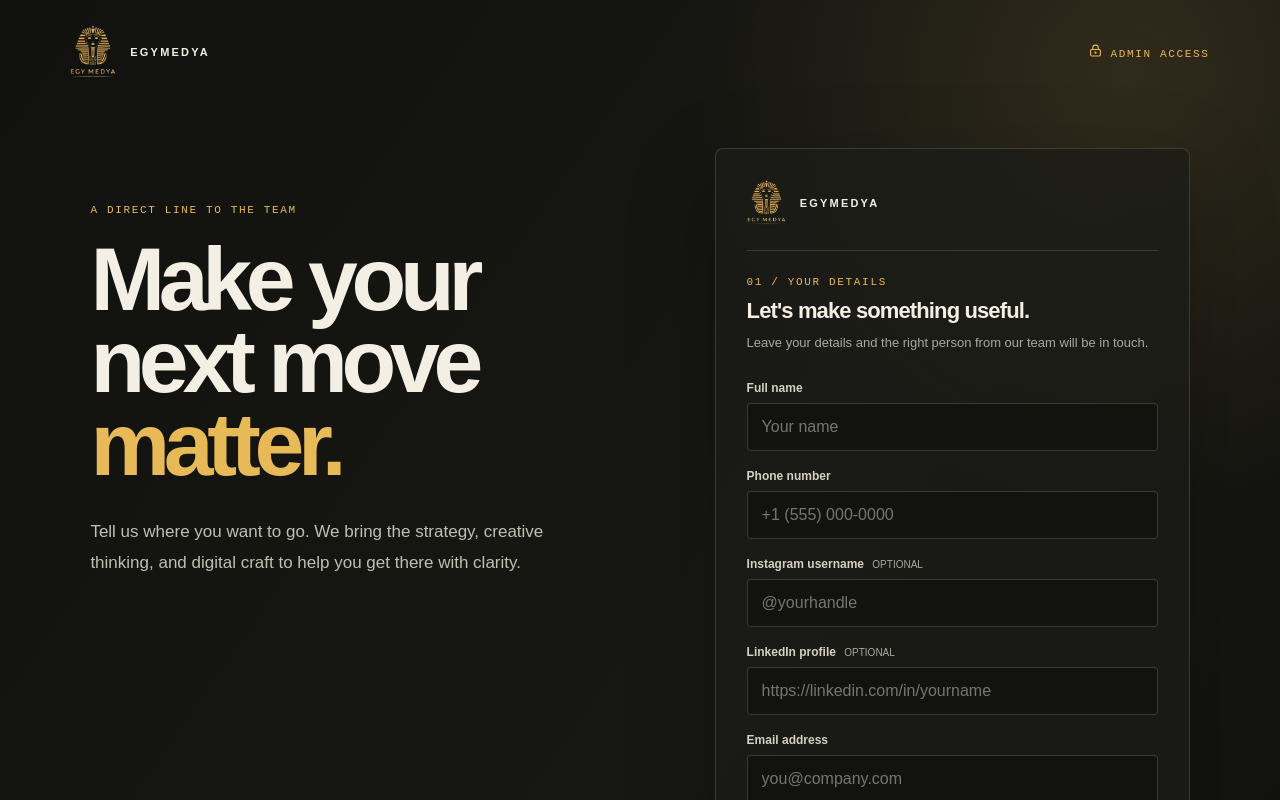
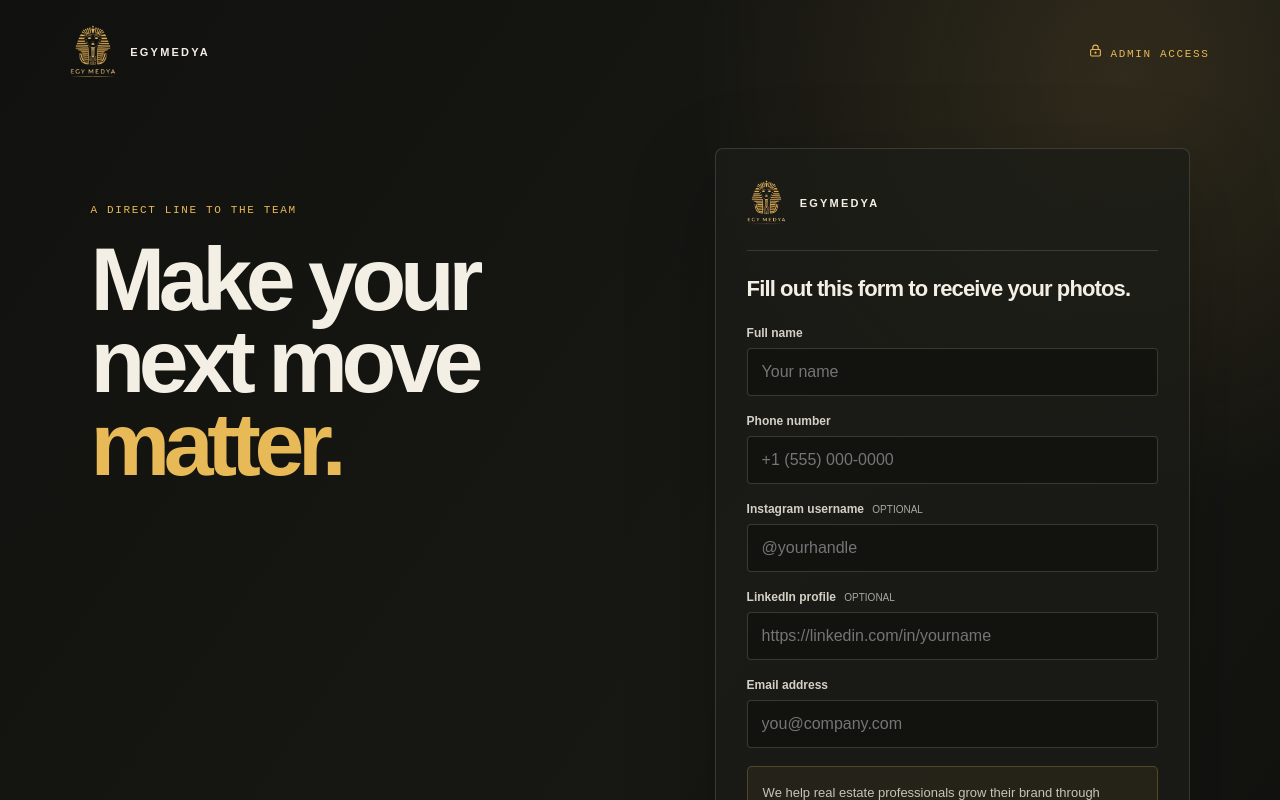
Before and after one commit to MoMassEg/EGYMEDYA-form, a Next.js app: page / in a window 1280 px wide. Shown: the top 800 px of the page. Built offline with nearby package versions, Linux system fonts and the light colour scheme.

Commit message:
Update form header to request photos

```diff
--- a/app/page.tsx
+++ b/app/page.tsx
@@ -4,5 +4,5 @@ import { Logo } from "@/components/Logo";
 import { LeadForm } from "@/components/LeadForm";
 
 export default function Home() {
-  return <main className="landing"><header className="site-header"><Logo /><Link className="mono" href="/admin"><LockKeyhole size={13} /> Admin access</Link></header><section className="landing-main"><div className="hero"><div className="eyebrow">A direct line to the team</div><h1>Make your next move <em>matter.</em></h1><p className="hero-copy">Tell us where you want to go. We bring the strategy, creative thinking, and digital craft to help you get there with clarity.</p></div><div className="form-card"><div className="form-brand"><Logo /></div><div className="eyebrow">01 / Your details</div><h2>Let&apos;s make something useful.</h2><p>Leave your details and the right person from our team will be in touch.</p><LeadForm /></div></section></main>;
+  return <main className="landing"><header className="site-header"><Logo /><Link className="mono" href="/admin"><LockKeyhole size={13} /> Admin access</Link></header><section className="landing-main"><div className="hero"><div className="eyebrow">A direct line to the team</div><h1>Make your next move <em>matter.</em></h1></div><div className="form-card"><div className="form-brand"><Logo /></div><h2 style={{ marginBottom: "24px" }}>Fill out this form to receive your photos.</h2><LeadForm /></div></section></main>;
 }
```
